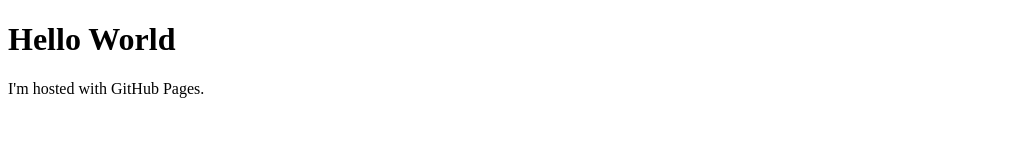
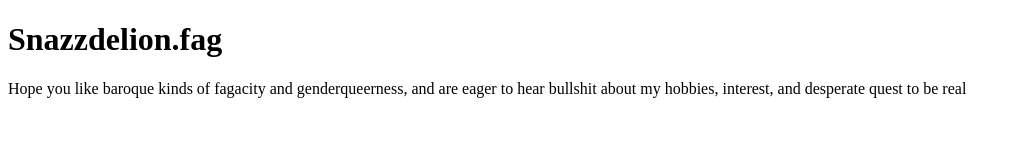
Before and after one commit to snazzdelion/snazzdelion.github.io, a plain HTML site: page index.html in a window 1280 px wide. Shown: the whole page, without its empty margins (0-1021 px from the left). Drawn offline with Linux system fonts and the light colour scheme.

Commit message:
Update index.html

```diff
--- a/index.html
+++ b/index.html
@@ -1,7 +1,7 @@
 <!DOCTYPE html>
 <html>
 <body>
-<h1>Hello World</h1>
-<p>I'm hosted with GitHub Pages.</p>
+<h1>Snazzdelion.fag</h1>
+<p>Hope you like baroque kinds of fagacity and genderqueerness, and are eager to hear bullshit about my hobbies, interest, and desperate quest to be real</p>
 </body>
 </html>
```
